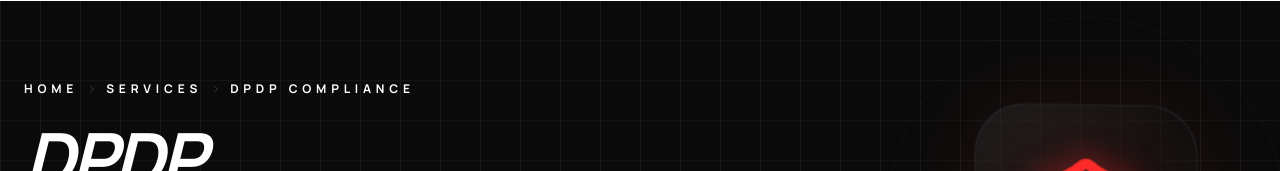
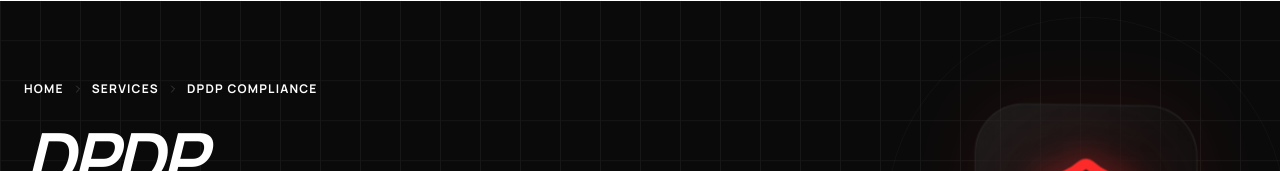
Before and after one commit to vinayjaisval/aaawebsite, a React (Vite) app: page /dpdp-compliance in a window 1280 px wide. Shown: the part 123-294 px from the top of the page. Built offline with nearby package versions, Linux system fonts and the light colour scheme.

Commit message:
fixed breadcrumb

```diff
--- a/src/pages/DPDPCompliance.tsx
+++ b/src/pages/DPDPCompliance.tsx
@@ -70,13 +70,13 @@ export default function DPDPCompliance() {
 
           <div className="container mx-auto px-4 sm:px-6 relative z-10">
             <motion.div initial={{ opacity: 0, y: 20 }} animate={{ opacity: 1, y: 0 }} transition={{ duration: 0.6 }}>
-              {/* Breadcrumb tracking synced to 0.4em */}
-              <nav className="flex items-center gap-2 mb-8 text-xs sm:text-[0.75rem] font-bold uppercase tracking-[0.4em] text-white/50 overflow-x-auto no-scrollbar whitespace-nowrap">
+              {/* Breadcrumb tracking synced to standard format */}
+              <nav className="flex items-center gap-2 mb-8 text-xs sm:text-[0.75rem] font-bold uppercase tracking-widest text-white/50 overflow-x-auto no-scrollbar whitespace-nowrap">
                 <Link to="/" className="text-white hover:text-white/80 transition-colors">Home</Link>
                 <ChevronRight className="w-3 h-3 text-white/20 shrink-0" />
-                <span className="text-white shrink-0 uppercase tracking-[0.4em]">Services</span>
+                <span className="text-white shrink-0 uppercase tracking-widest">Services</span>
                 <ChevronRight className="w-3 h-3 text-white/20 shrink-0" />
-                <span className="text-white shrink-0 uppercase tracking-[0.4em] font-extrabold">DPDP Compliance</span>
+                <span className="text-white shrink-0 uppercase tracking-widest font-extrabold">DPDP Compliance</span>
               </nav>
 
               <div className="relative">
```
